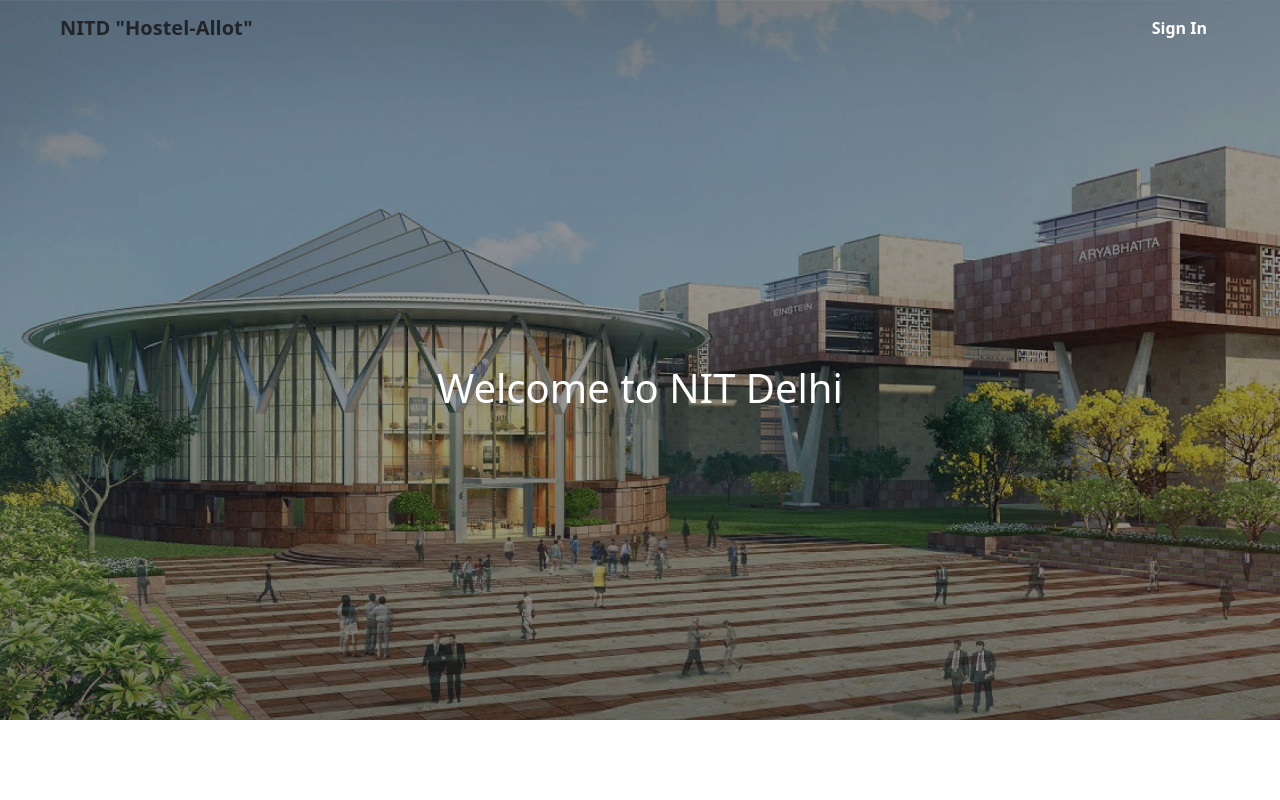
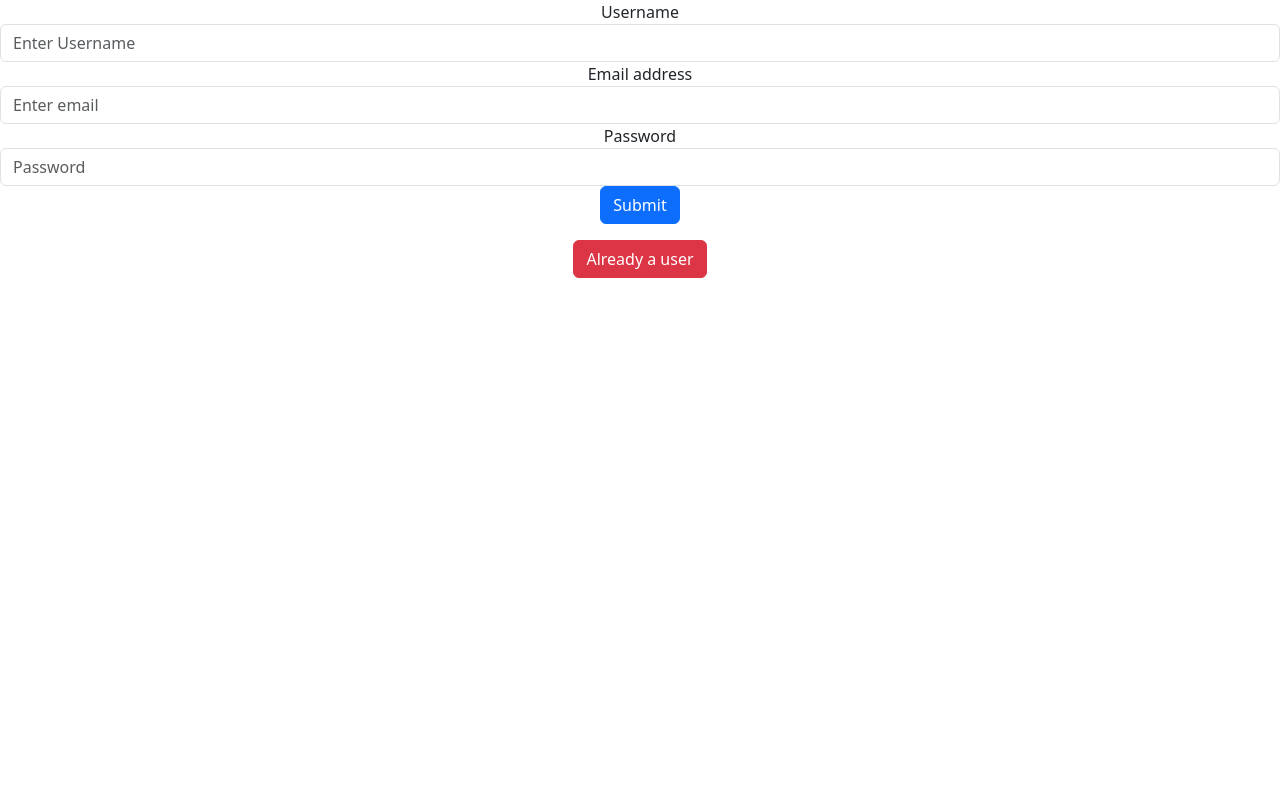
Before and after one commit to ShreyanshRaj22/roomAllot, a React (Create React App) app: page /signup in a window 1280 px wide. Shown: the top 800 px of the page. Built offline with nearby package versions, Linux system fonts and the light colour scheme; the HTML template or start-up script is replaced by a standard one.

Commit message:
Screens(SignUp/SignIn/Home) designed

```diff
--- a/package.json
+++ b/package.json
@@ -10,6 +10,7 @@
     "react": "^18.2.0",
     "react-bootstrap": "^2.9.2",
     "react-dom": "^18.2.0",
+    "react-router-dom": "^6.21.2",
     "react-scripts": "5.0.1",
     "web-vitals": "^2.1.4"
   },
--- a/src/App.js
+++ b/src/App.js
@@ -1,14 +1,30 @@
 import "./App.css";
-import Navbar from "./components/Navbar";
-import Banner from "./components/Banner";
-import ButtonContainer from "./components/ButtonContainer";
+
+
+import {
+  BrowserRouter as Router,
+  Routes,
+  Route
+} from "react-router-dom";
+
+
+import Home  from "./screens/Home";
+import Login from "./screens/Login";
+import SignUp from "./screens/SignUp";
+
 
 function App() {
   return (
     <div className="App">
-      <Navbar />
-      <Banner />
-      <ButtonContainer />
+      <div>
+        <Router>
+          <Routes>
+            <Route exact path="/" element={<Home />}></Route>
+            <Route exact path="/login" element={<Login/>}></Route>
+            <Route exact path="/signup" element={<SignUp/>}></Route>
+          </Routes>
+        </Router>
+      </div>
     </div>
   );
 }
--- /dev/null
+++ b/src/screens/Home.js
@@ -0,0 +1,16 @@
+import React from 'react'
+import Navbar from '../components/Navbar'
+import Banner from '../components/Banner'
+import ButtonContainer from '../components/ButtonContainer'
+
+const Home = () => {
+  return (
+    <div>
+        <Navbar />
+        <Banner />
+        <ButtonContainer />
+    </div>
+  )
+}
+
+export default Home
--- /dev/null
+++ b/src/screens/Login.js
@@ -0,0 +1,61 @@
+import React from 'react'
+import { useState } from 'react';
+import { Link, useNavigate } from 'react-router-dom';
+
+const Login = () => {
+    const [credentials, setcredentials] = useState({
+        email: "",
+        password: "",
+    });
+    let navigate = useNavigate();
+    const handleSubmit = async (e) => {
+
+        e.preventDefault();
+        const response = await fetch("http://localhost:5000/api/loginuser", {
+          method: "POST",
+          headers: {
+            "Content-Type": "application/json",
+          },
+          body: JSON.stringify({
+            password: credentials.password,
+            email: credentials.email
+          }),
+        });
+
+        const json = await response.json();
+        console.log(json);
+        if (!json.success) {
+          alert("Enter Valid Credentials");
+        }
+        if (json.success) {
+          localStorage.setItem("userEmail",credentials.email);
+          localStorage.setItem("authToken",json.authToken);
+          console.log(localStorage.getItem("authToken"))
+          navigate("/");
+        }
+    }
+    const onChange = (event) => {
+        setcredentials({ ...credentials, [event.target.name]: event.target.value });
+    };
+
+    return (
+        <div>
+            <form onSubmit={handleSubmit}>
+                <div className="form-group">
+                    <label >Email address</label>
+                    <input type="email" name='email' onChange={onChange} value={credentials.email} className="form-control" id="exampleInputEmail1" aria-describedby="emailHelp" placeholder="Enter email" />
+                </div>
+                <div className="form-group">
+                    <label >Password</label>
+                    <input type="password" name='password' onChange={onChange} value={credentials.password} className="form-control" id="exampleInputPassword1" placeholder="Password" />
+                </div>
+                <button type="submit" className="btn btn-primary">Submit</button>
+                <Link to="/signup" className="m-3 btn btn-danger">
+                    Create an Account
+                </Link>
+            </form>
+        </div>
+    )
+}
+
+export default Login
--- /dev/null
+++ b/src/screens/SignUp.js
@@ -0,0 +1,62 @@
+import React from 'react'
+import { useState } from 'react'
+import { useNavigate,Link } from 'react-router-dom';
+
+const SignUp = () => {
+    const [credentials, setcredentials] = useState({
+        name: "",
+        email: "",
+        password: ""
+      });
+      let navigate = useNavigate();
+    const handleSubmit = async(e) => {
+        e.preventDefault();
+    const response = await fetch("http://localhost:5000/api/createuser", {
+      method: "POST",
+      headers: {
+        "Content-Type": "application/json",
+      },
+      body: JSON.stringify({
+        name: credentials.name,
+        password: credentials.password,
+        email: credentials.email
+      }),
+    });
+
+    const json = await response.json();
+    console.log(json);
+    if (!json.success) {
+      alert("Enter Valid Credentials");
+    }
+    else{
+      navigate("/login");
+    }
+    }
+    const onChange = (event) => {
+        setcredentials({ ...credentials, [event.target.name]: event.target.value });
+    }
+    return (
+        <div>
+            <form onSubmit={handleSubmit}>
+                <div className="form-group">
+                    <label >Username</label>
+                    <input type="text" name='name' value={credentials.name} onChange={onChange} className="form-control" id="exampleInputName1"  placeholder="Enter Username" />
+                </div>
+                <div className="form-group">
+                    <label >Email address</label>
+                    <input type="email" name='email' value={credentials.email} onChange={onChange} className="form-control" id="exampleInputEmail1" aria-describedby="emailHelp" placeholder="Enter email" />
+                </div>
+                <div className="form-group">
+                    <label >Password</label>
+                    <input type="password" name='password' value={credentials.password} onChange={onChange} className="form-control" id="exampleInputPassword1" placeholder="Password" />
+                </div>
+                <button type="submit" className="btn btn-primary">Submit</button>
+            </form>
+            <Link to="/login" className="m-3 btn btn-danger">
+            Already a user
+          </Link>
+        </div>
+    )
+}
+
+export default SignUp
```
Also changed, not shown: 1 other file (tests, documents, lock files or other folders).
